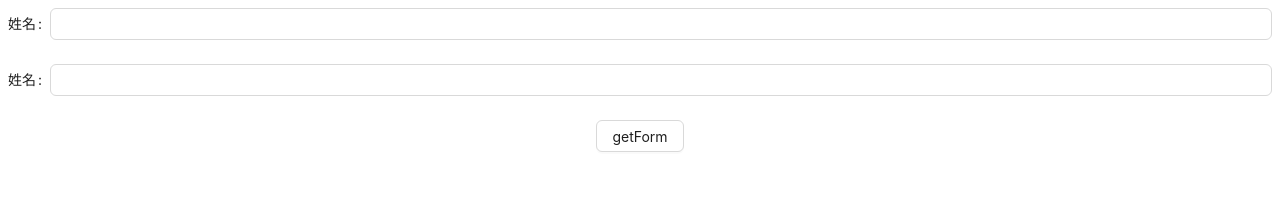
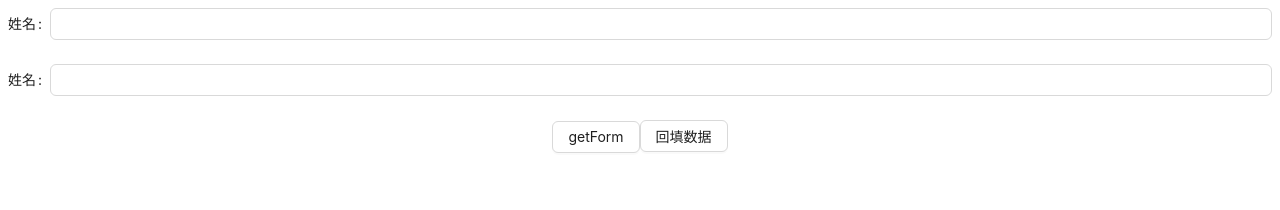
Before and after one commit to liquidGo/Abstract_Key_Processes, a React (Create React App) app: page /#/ in a window 1280 px wide. Shown: the top 210 px of the page. Built offline with nearby package versions, Linux system fonts and the light colour scheme.

Commit message:
feat: Update 设置FormItem的层级

```diff
--- a/src/ant/form/formItemInfo/index.tsx
+++ b/src/ant/form/formItemInfo/index.tsx
@@ -23,6 +23,14 @@ export default () => {
         <Input />
       </Form.Item>
       <Button onClick={()=>{console.log(form.getFieldsValue())}}>getForm</Button>
+      <Button onClick={()=>{
+        form.setFieldsValue({
+          name:{
+            name1:'2023',
+            name2:'2023'
+          }
+        })
+      }}>回填数据</Button>
     </Form>
   )
 }
```
